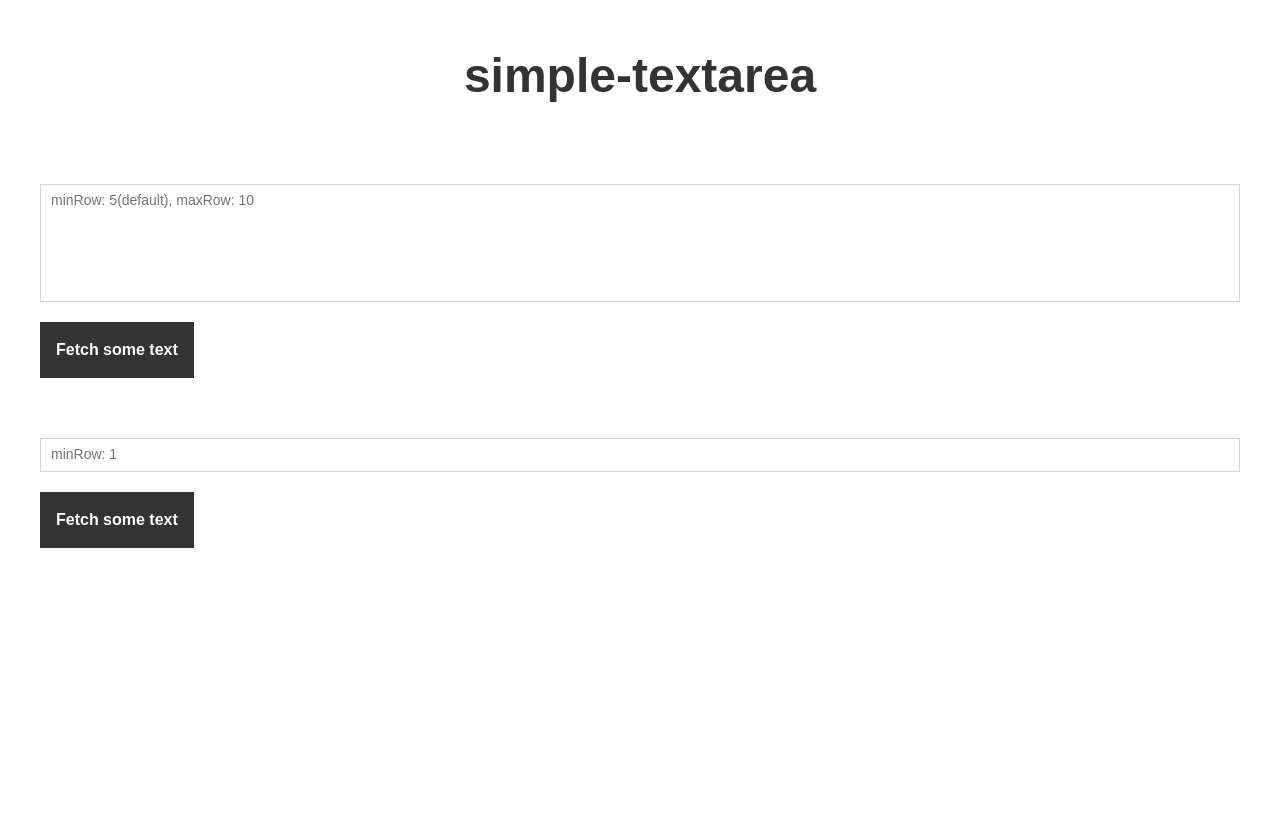
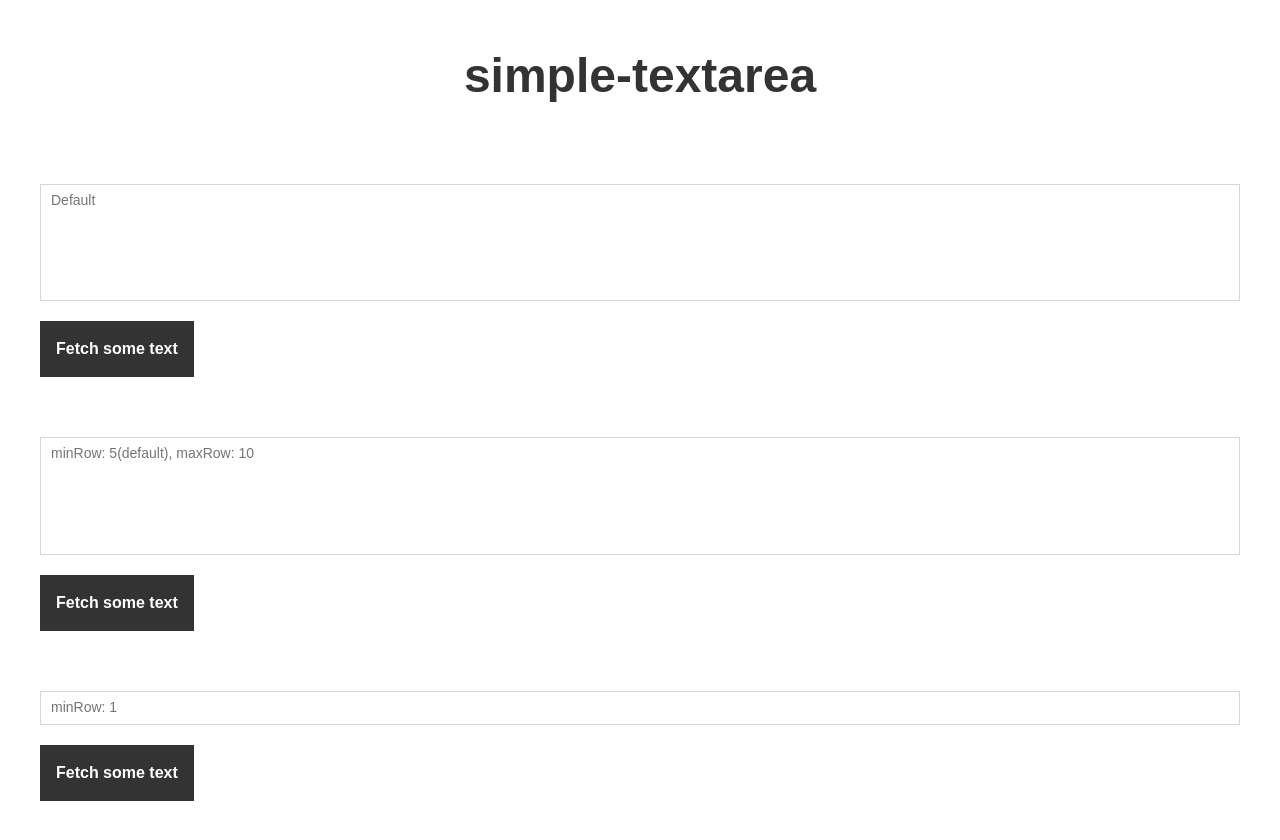
Before and after one commit to jnh0222/pretty-simple-autostextarea, a Vue app: page / in a window 1280 px wide. Shown: the top 840 px of the page. Before the commit the page ends 800 px from the top, so only its background shows below. Built offline with nearby package versions, Linux system fonts and the light colour scheme.

Commit message:
Fixed error about type check

```diff
--- a/src/App.vue
+++ b/src/App.vue
@@ -7,8 +7,7 @@
         <SimpleTextarea
         :parentMessage="textValue1"
         v-model="textValue1"
-        placeholder="minRow: 5(default), maxRow: 10"
-        :autosize="{'maxRow': 10}"
+        placeholder="Default"
         simpleTextareaClass="simple-class"
         />
         <button type="button" class="btn-fetch" @click="appendText(1)">Fetch some text</button>
@@ -18,12 +17,23 @@
         <SimpleTextarea
         :parentMessage="textValue2"
         v-model="textValue2"
+        placeholder="minRow: 5(default), maxRow: 10"
+        :autosize="{'maxRow': 10}"
+        simpleTextareaClass="simple-class"
+        />
+        <button type="button" class="btn-fetch" @click="appendText(2)">Fetch some text</button>
+      </section>
+
+      <section class="item">
+        <SimpleTextarea
+        :parentMessage="textValue3"
+        v-model="textValue3"
         placeholder="minRow: 1"
         :minRow="1"
         autosize
         simpleTextareaClass="simple-class"
         />
-        <button type="button" class="btn-fetch" @click="appendText(2)">Fetch some text</button>
+        <button type="button" class="btn-fetch" @click="appendText(3)">Fetch some text</button>
       </section>
     </div>
   </div>
@@ -41,7 +51,8 @@ export default {
   data() {
     return {
       textValue1: '',
-      textValue2: ''
+      textValue2: '',
+      textValue3: ''
     }
   },
   methods: {
--- a/src/components/SimpleTextarea.vue
+++ b/src/components/SimpleTextarea.vue
@@ -42,7 +42,7 @@ export default {
     calcSize() {
       var el = this.$refs.message;
 
-      if(typeof this.autosize == 'boolean') {
+      if(this.autosize === true) {
         setTimeout(function(){
           el.style.height = 'auto';
           el.style.height = `${el.scrollHeight + 3}px`;
```
